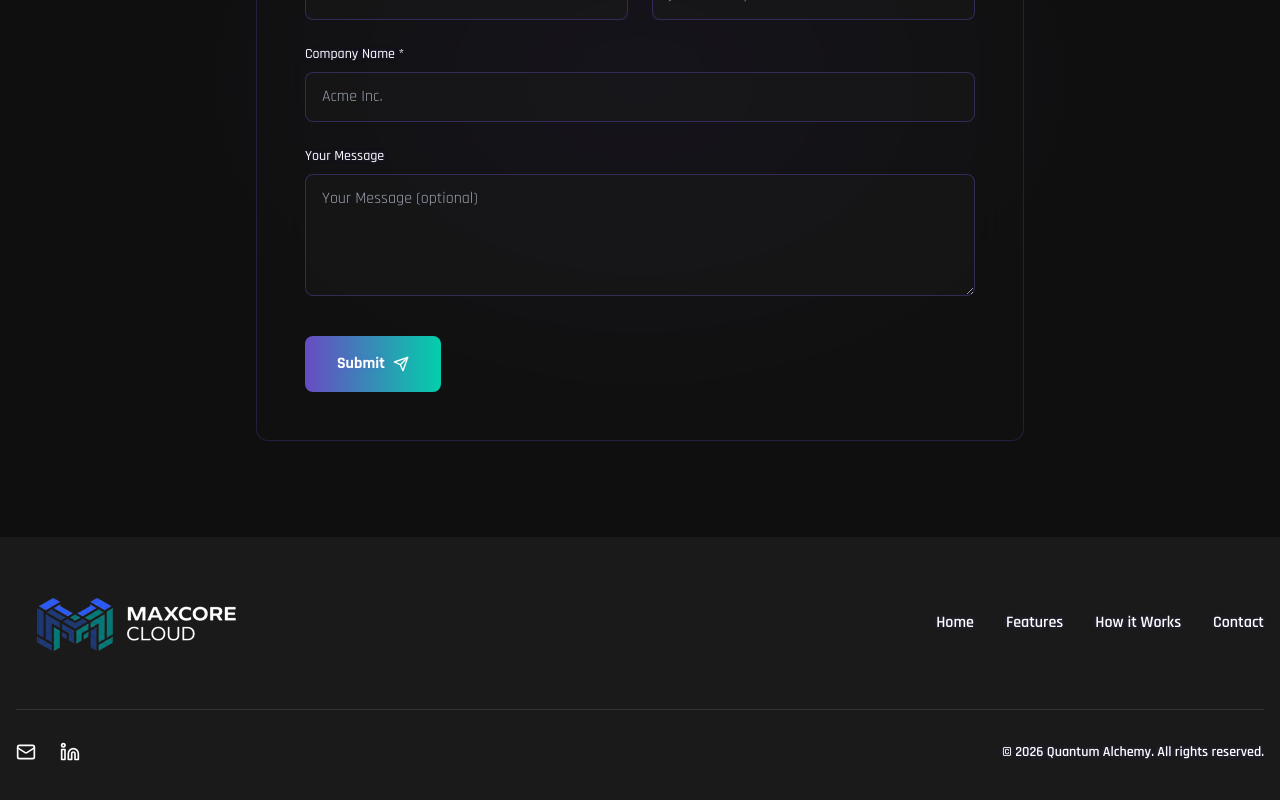
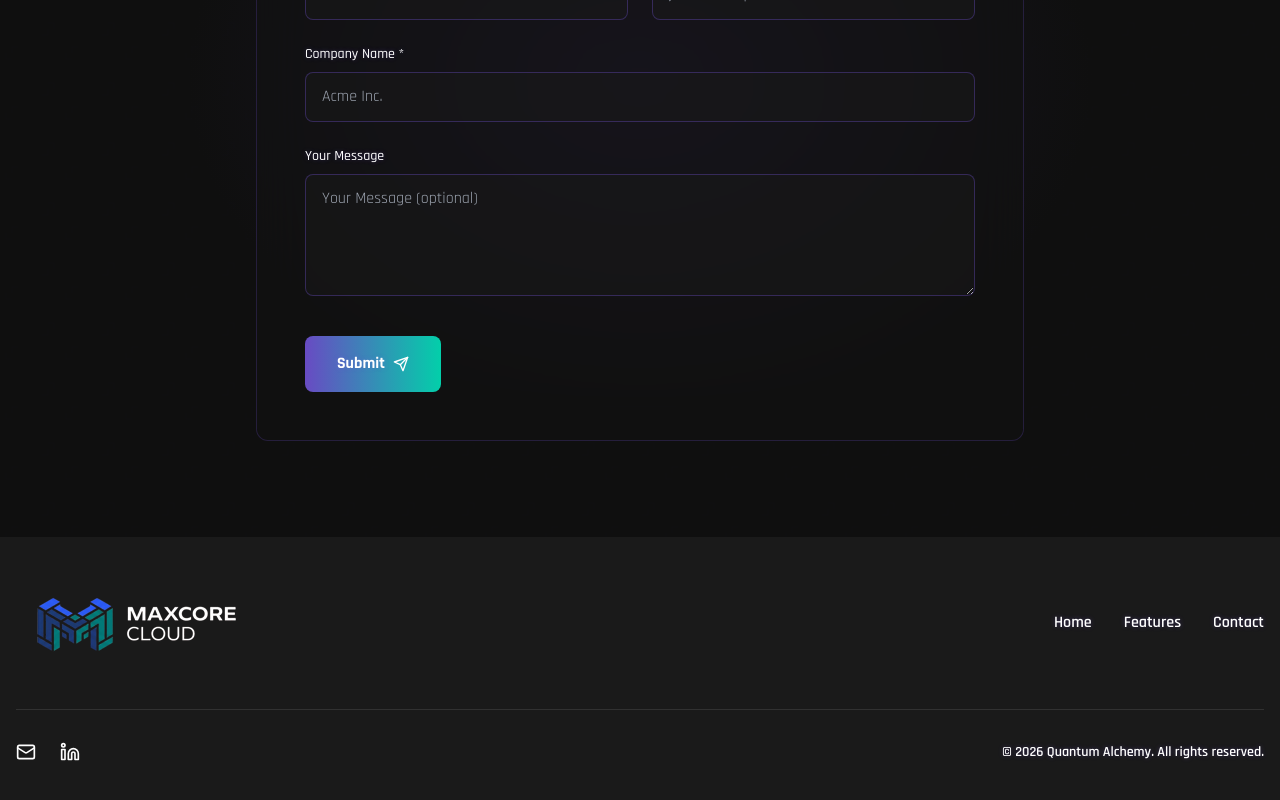
Before and after one commit to deepakpandian-yactraq/maxcore, a React (Vite) app: page / in a window 1280 px wide. Shown: the part 4542-5342 px from the top of the page. Built offline with nearby package versions, Linux system fonts and the light colour scheme; no server answers.

Commit message:
Remove 'How it Works' link from Footer component

```diff
--- a/src/components/Footer.tsx
+++ b/src/components/Footer.tsx
@@ -18,7 +18,6 @@ const Footer: React.FC = () => {
           <div className="flex gap-8">
             <a href="#" className="text-light-200/90 font-semibold hover:text-primary transition-colors glow-sm hover:glow-md">Home</a>
            <a href="#features" className="text-light-200/90 font-semibold hover:text-primary transition-colors glow-sm hover:glow-md">Features</a>
-            <a href="#howItWorks" className="text-light-200/90 font-semibold hover:text-primary transition-colors glow-sm hover:glow-md">How it Works</a>
             <a href="#contact" className="text-light-200/90 font-semibold hover:text-primary transition-colors glow-sm hover:glow-md">Contact</a>
           </div>
         </div>
```
